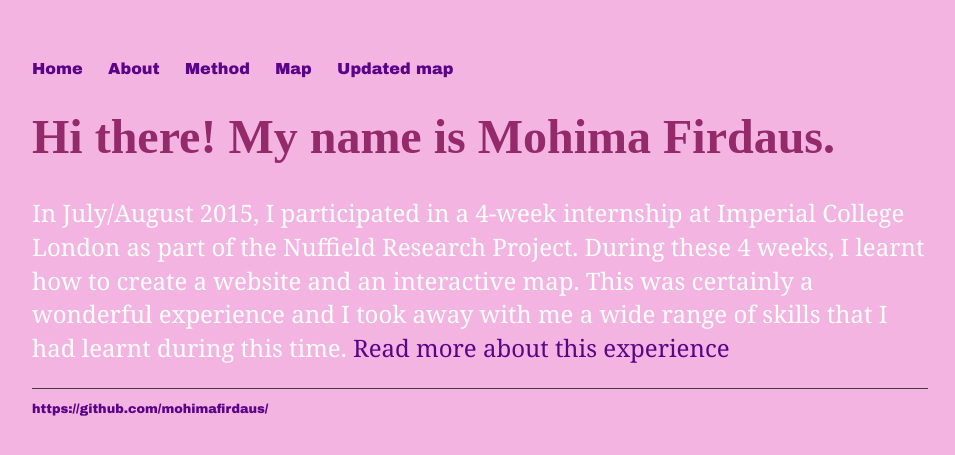
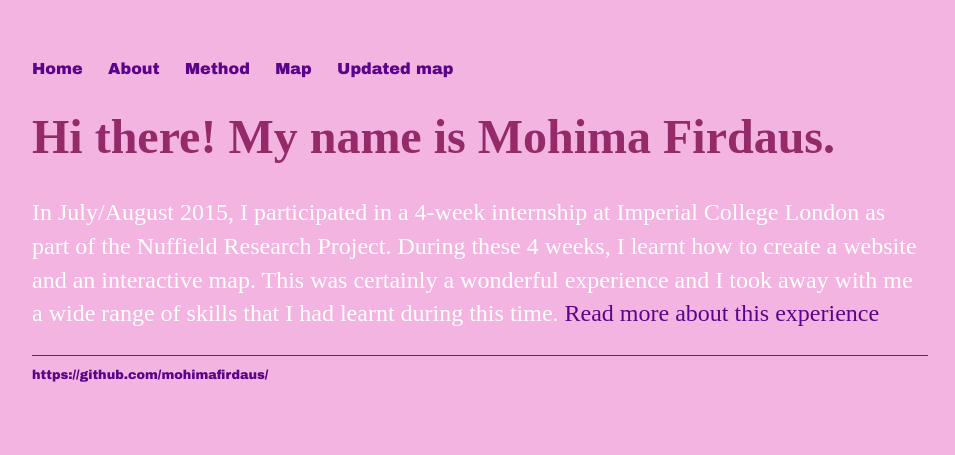
Before and after one commit to mohimafirdaus/mohimafirdaus.github.io, a Jekyll site: the page built from index.html, in a window 1280 px wide. Shown: the top 455 px of the page, without its empty margins (160-1115 px from the left). Built offline with Jekyll 4.4.1, drawn with Linux system fonts in a browser that asks for light colours.

Commit message:
Update main.css

```diff
--- a/css/main.css
+++ b/css/main.css
@@ -31,7 +31,7 @@ h1 {
 p {
     font-size: 1.5em;
     line-height: 1.4em;
-    font-family:'Georgia';
+    font-family:'Cookie';
     color: #ffffff;
     text-decoration:bold;
 }
```
